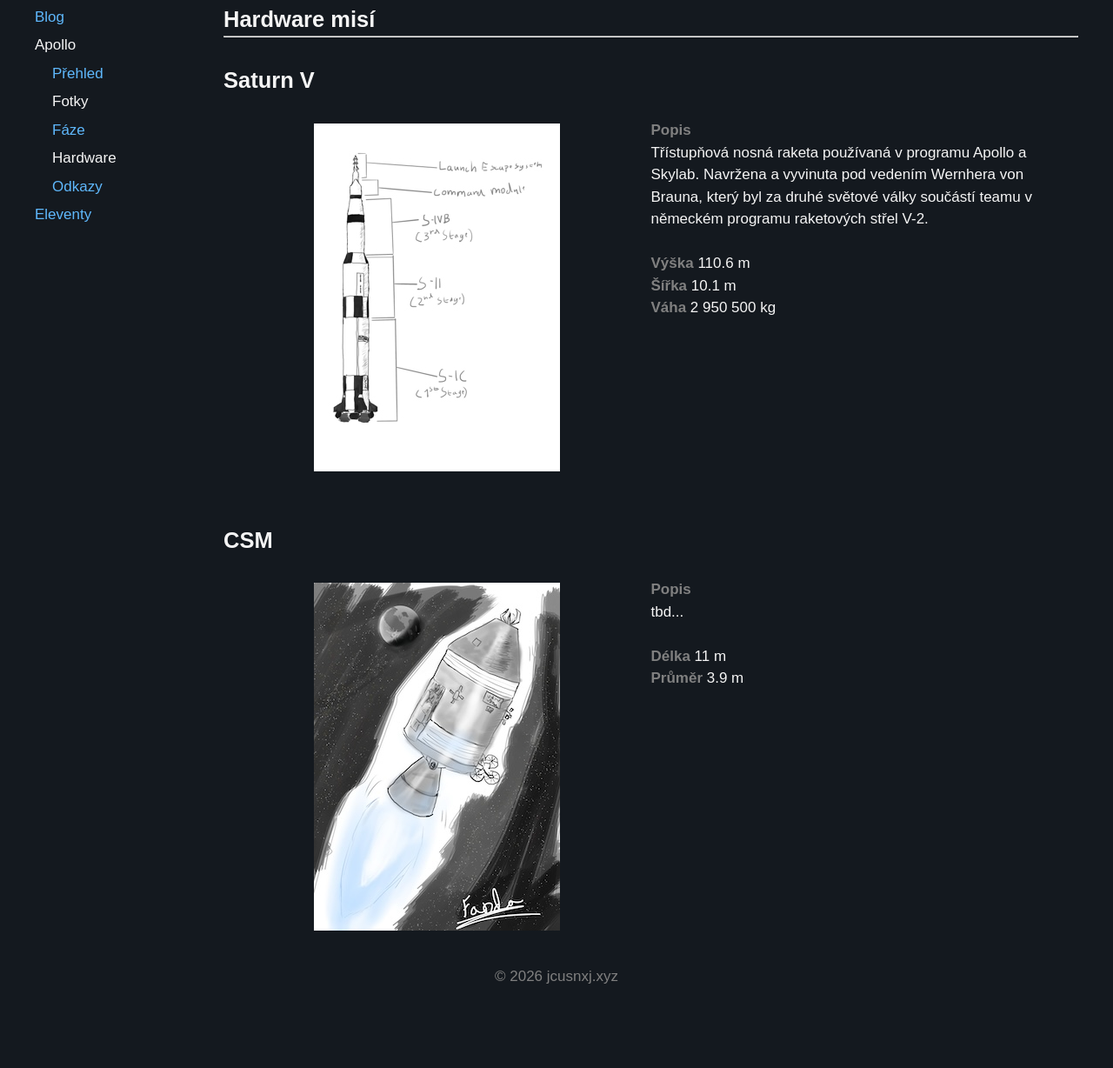
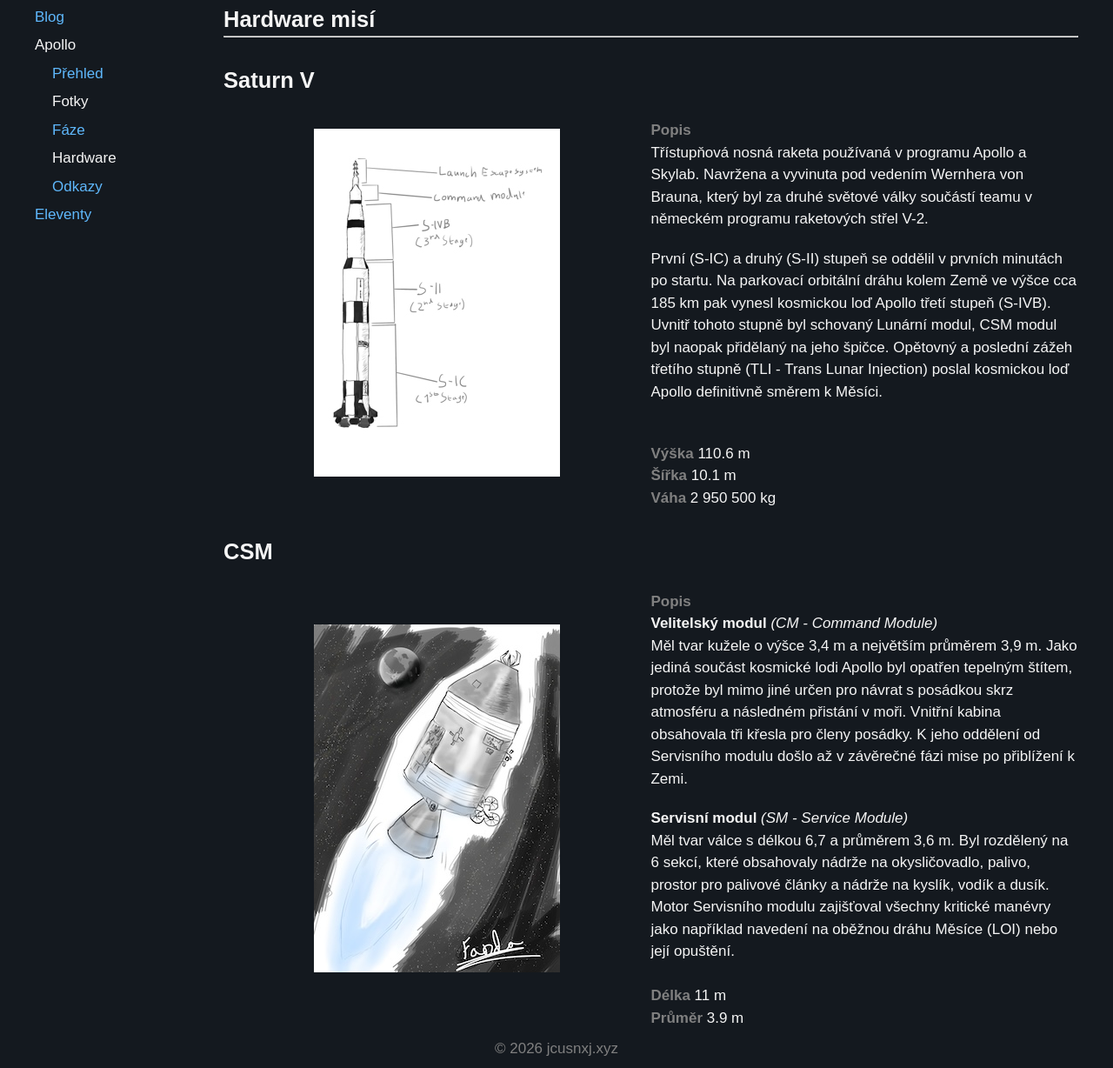
Before and after one commit to jcusnxj/11ty, an Eleventy site: page src/cs/note/apollo/hardware.md in a window 1280 px wide. Shown: the part 82-1310 px from the top of the page at 87% size. Before the commit the page ends 1227 px from the top, so only its background shows below. Built offline with nearby package versions, Linux system fonts and the light colour scheme; Eleventy itself is replaced by a stand-in of ours; files that its build step writes are made by us from their sources.

Commit message:
initial commit

```diff
--- a/src/cs/note/apollo/hardware.md
+++ b/src/cs/note/apollo/hardware.md
@@ -22,10 +22,13 @@
 </div>
 <div class="right">
 <br><strong>Popis</strong><br>
-Třístupňová nosná raketa používaná v programu Apollo a Skylab. Navržena a vyvinuta pod vedením Wernhera von Brauna, který byl za druhé světové války součástí teamu v německém programu raketových střel V-2.<br>
+Třístupňová nosná raketa používaná v programu Apollo a Skylab. Navržena a vyvinuta pod vedením Wernhera von Brauna, který byl za druhé světové války součástí teamu v německém programu raketových střel V-2.
+
+První (S-IC) a druhý (S-II) stupeň se oddělil v prvních minutách po startu. Na parkovací orbitální dráhu kolem Země ve výšce cca 185 km pak vynesl kosmickou loď Apollo třetí stupeň (S-IVB). Uvnitř tohoto stupně byl schovaný Lunární modul, CSM modul byl naopak přidělaný na jeho špičce. Opětovný a poslední zážeh třetího stupně (TLI - Trans Lunar Injection) poslal kosmickou loď Apollo definitivně směrem k Měsíci.
+
 <br><strong>Výška</strong> 110.6 m
-<br><strong>Šířka</strong> 10.1 m
-<br><strong>Váha</strong> 2 950 500 kg
+<strong>Šířka</strong> 10.1 m
+<strong>Váha</strong> 2 950 500 kg
 </div>
 </div>
 
@@ -45,8 +48,12 @@
 </div>
 <div class="right">
 <br><strong>Popis</strong><br>
-tbd...<br>
+<b>Velitelský modul</b><i> (CM - Command Module)</i><br>
+Měl tvar kužele o výšce 3,4 m a největším průměrem 3,9 m. Jako jediná součást kosmické lodi Apollo byl opatřen tepelným štítem, protože byl mimo jiné určen pro návrat s posádkou skrz atmosféru a následném přistání v moři. Vnitřní kabina obsahovala tři křesla pro členy posádky. K jeho oddělení od Servisního modulu došlo až v závěrečné fázi mise po přiblížení k Zemi.
+
+<b>Servisní modul</b><i> (SM - Service Module)</i>
+Měl tvar válce s délkou 6,7 a průměrem 3,6 m. Byl rozdělený na 6 sekcí, které obsahovaly nádrže na okysličovadlo, palivo, prostor pro palivové články a nádrže na kyslík, vodík a dusík. Motor Servisního modulu zajišťoval všechny kritické manévry jako například navedení na oběžnou dráhu Měsíce (LOI) nebo její opuštění.
 <br><strong>Délka</strong> 11 m
-<br><strong>Průměr</strong> 3.9 m
+<strong>Průměr</strong> 3.9 m
 </div>
 </div>
```
